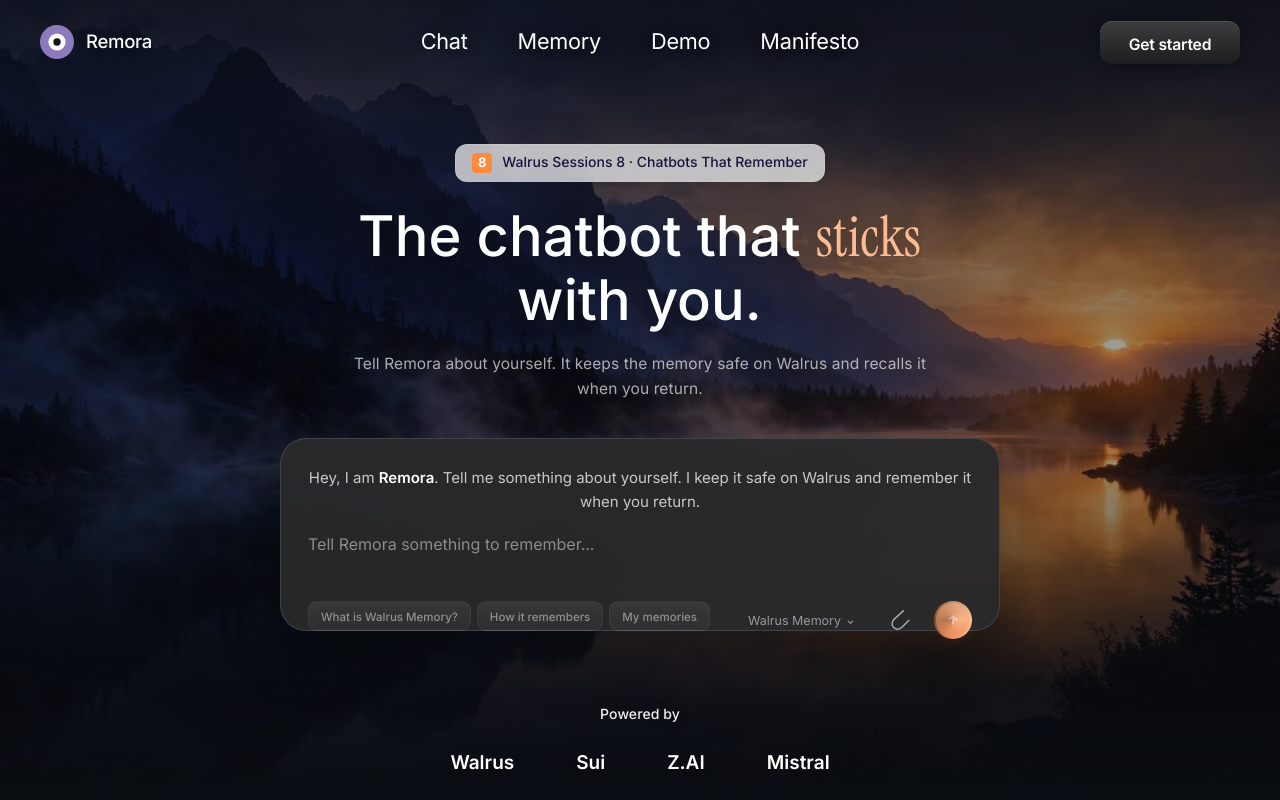
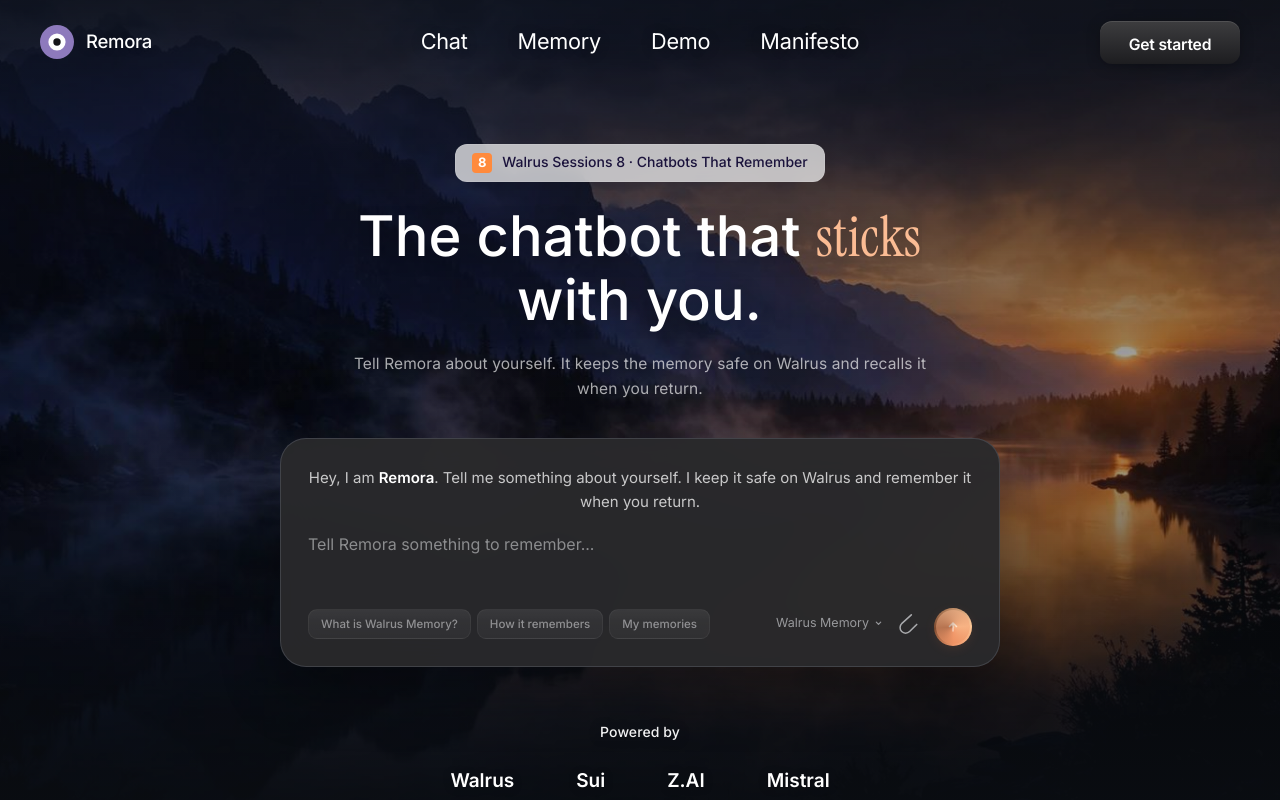
Before and after one commit to cilokcimol/remora, a Next.js app: page / in a window 1280 px wide. Shown: the top 800 px of the page. Built offline with nearby package versions, Linux system fonts and the light colour scheme.

Commit message:
Robust flow toolbar: no absolute overlap, no clipping

```diff
--- a/app/globals.css
+++ b/app/globals.css
@@ -78,7 +78,7 @@
 .anim .e-chips > *:nth-child(1) { animation-delay: 0.94s; }
 .anim .e-chips > *:nth-child(2) { animation-delay: 0.99s; }
 .anim .e-chips > *:nth-child(3) { animation-delay: 1.04s; }
-.anim .e-right > * { animation: e-populate 0.5s var(--e-soft) 1s both; }
+.anim .e-right { animation: e-populate 0.5s var(--e-soft) 1s both; }
 .anim .e-send { animation: e-send 0.5s var(--e-primary) 1s both; }
 .anim .e-proof { animation: e-settle-up 0.55s var(--e-soft) 1.08s both; }
 .anim .e-logo { animation: e-settle-up 0.55s var(--e-soft) both; }
--- a/components/ChatPanel.tsx
+++ b/components/ChatPanel.tsx
@@ -163,7 +163,7 @@
       )}
 
       {/* input band */}
-      <div className="px-7 pt-4">
+      <div className="px-7 pb-6 pt-4">
         <textarea
           value={input}
           onChange={(e) => setInput(e.target.value)}
@@ -178,11 +178,10 @@
           aria-label="Message Remora"
           className="w-full resize-none bg-transparent text-[16px] leading-relaxed text-white placeholder:text-[#8B8C8E] outline-none"
         />
-      </div>
 
-      {/* toolbar: chips left, right cluster absolute on desktop */}
-      <div className="tools relative mx-7 mb-[18px] mt-3 flex h-[30px] items-center gap-2 max-lg:h-auto max-lg:flex-wrap lg:pr-[248px]">
-        <div className="e-chips flex items-center gap-[6px]">
+        {/* toolbar: chips left, model + attach + send right */}
+        <div className="mt-4 flex flex-wrap items-center gap-x-3 gap-y-3">
+          <div className="e-chips flex flex-wrap items-center gap-[6px]">
             {SUGGESTIONS.map((s) => (
               <button
                 key={s}
@@ -194,26 +193,22 @@
                     "linear-gradient(180deg, rgba(255,255,255,.088) 0%, rgba(255,255,255,.050) 45%, rgba(255,255,255,.038) 100%)",
                 }}
               >
-              <span className="inline-block" style={{ transform: "translateY(2px)" }}>{s}</span>
+                <span className="inline-block" style={{ transform: "translateY(1px)" }}>{s}</span>
               </button>
             ))}
           </div>
 
-        <div className="e-right right pointer-events-none absolute inset-0 max-lg:static max-lg:ml-auto max-lg:flex max-lg:items-center">
-          <span
-            className="pointer-events-auto absolute inline-flex items-center gap-[6px] text-[12.5px] font-normal leading-none text-[#98999C] max-lg:static"
-            style={{ right: 118, top: 15 }}
-          >
+          <div className="e-right ml-auto flex items-center">
+            <span className="inline-flex items-center gap-[6px] text-[12.5px] font-normal leading-none text-[#98999C]">
               Walrus Memory <Chevron />
             </span>
             <span
-            className="pointer-events-auto absolute cursor-pointer text-[#A9AAAD] transition hover:text-white max-lg:static max-lg:ml-4"
-            style={{ right: 62, top: 9 }}
+              className="ml-4 cursor-pointer text-[#A9AAAD] transition hover:text-white"
               title="Attach"
             >
               <Paperclip />
             </span>
-          <span className="e-send pointer-events-auto absolute max-lg:static max-lg:ml-4" style={{ right: 0, top: 0 }}>
+            <span className="e-send ml-4 translate-y-[3px]">
               <span className="send-ring block rounded-full p-[2px]">
                 <button
                   type="submit"
@@ -231,17 +226,7 @@
             </span>
           </div>
         </div>
-
-      <style jsx>{`
-        @media (max-width: 1023px) {
-          .tools { align-items: center; }
-        }
-        @media (max-width: 599px) {
-          .tools { flex-direction: column; align-items: stretch; gap: 12px; }
-          .right { justify-content: flex-start; width: 100%; }
-          .right > span:first-child { margin-right: auto; }
-        }
-      `}</style>
+      </div>
     </form>
   );
 }
```
Also changed, not shown: 1 other file (tests, documents, lock files or other folders). Lines whose indentation alone changed are shown as unchanged.
